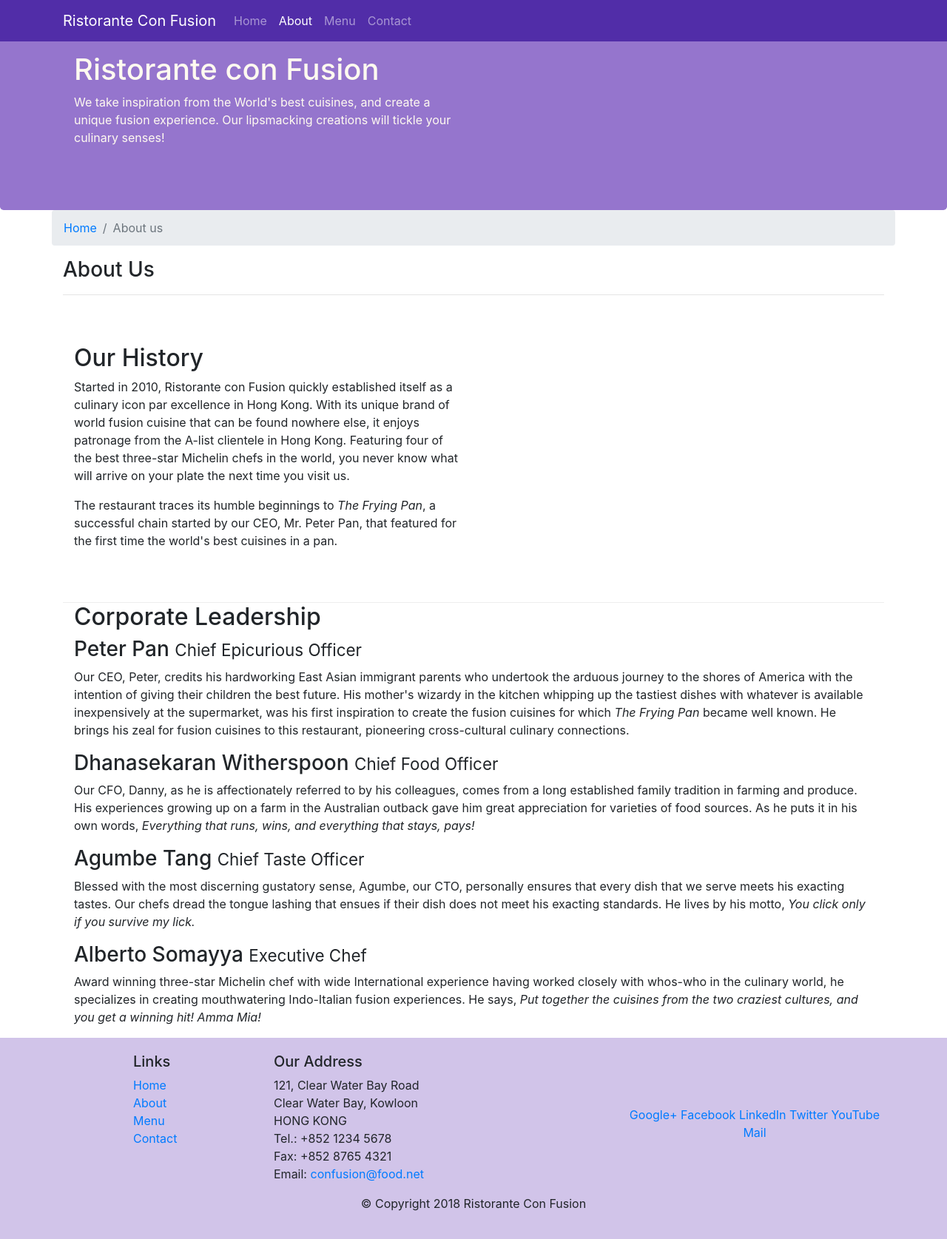
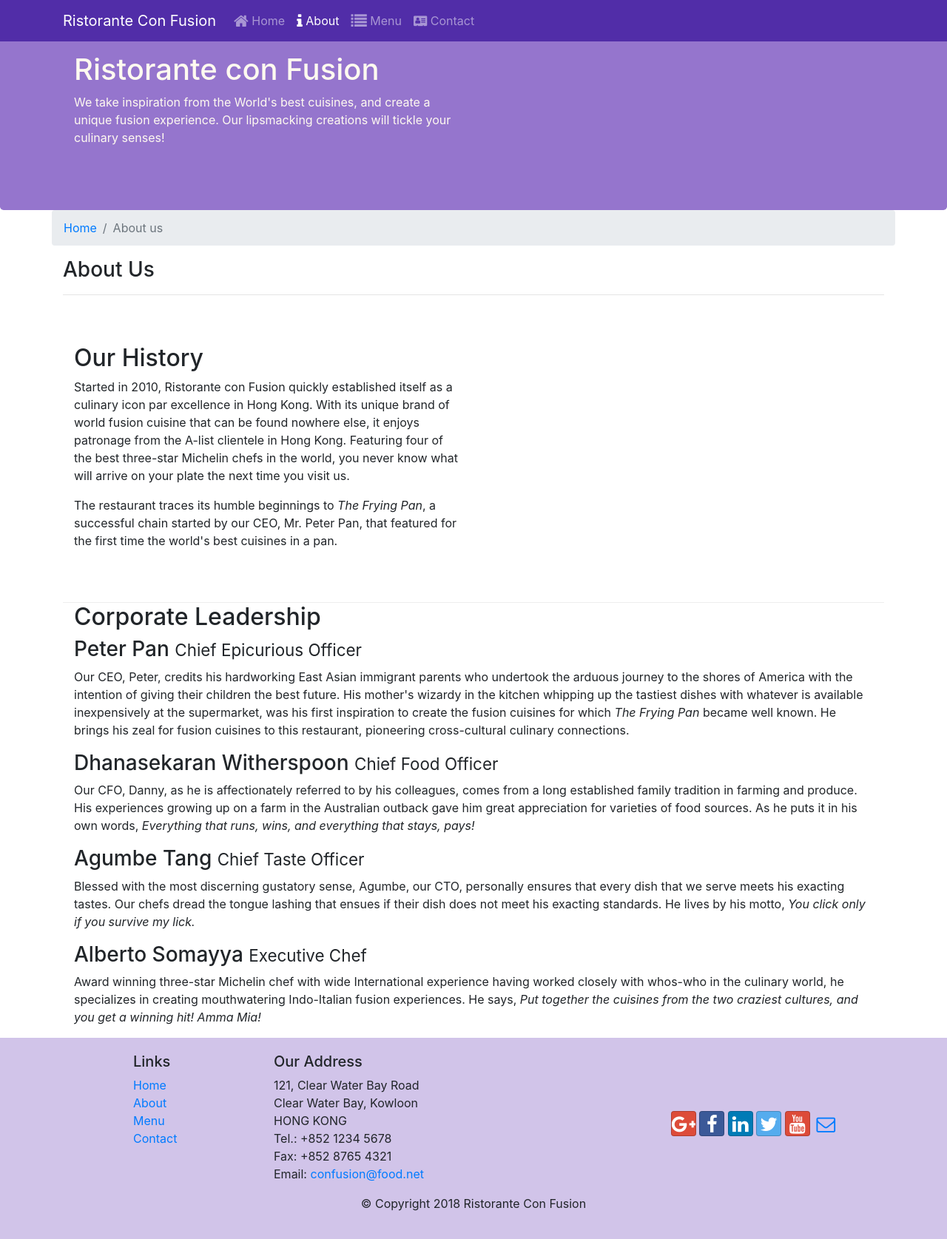
Before and after one commit to gaganmeet/coursera_conFusion, a website: page aboutus.html in a window 1280 px wide. Shown: the whole page at 74% size. Drawn offline with nearby package versions, Linux system fonts and the light colour scheme.

Commit message:
icons added

```diff
--- a/aboutus.html
+++ b/aboutus.html
@@ -9,6 +9,8 @@
 
     <!-- Bootstrap CSS -->
     <link rel="stylesheet" href="node_modules/bootstrap/dist/css/bootstrap.min.css">
+    <link rel="stylesheet" href="node_modules/font-awesome/css/font-awesome.min.css">
+    <link rel="stylesheet" href="node_modules/bootstrap-social/bootstrap-social.css">
     <link rel="stylesheet" href="css/styles.css">
     <title>Ristorante Con Fusion: About Us</title>
 
@@ -23,10 +25,10 @@
             <a class="navbar-brand" href="#">Ristorante Con Fusion</a>
             <div class="collapse navbar-collapse" id="Navbar">
             <ul class="navbar-nav mr-auto">
-            <li class="nav-item "><a class="nav-link" href="/index.html">Home</a></li>
-            <li class="nav-item active"><a class="nav-link" href="/aboutus.html">About</a></li>
-            <li class="nav-item"><a class="nav-link" href="#">Menu</a></li>
-            <li class="nav-item"><a class="nav-link" href="#">Contact</a></li>
+                <li class="nav-item "><a class="nav-link" href="/index.html"><span class="fa fa-home fa-lg"></span> Home</a></li>
+                <li class="nav-item active"><a class="nav-link" href="/aboutus.html"><span class="fa fa-info fa-lg"></span> About</a></li>
+                <li class="nav-item"><a class="nav-link" href="#"><span class="fa fa-list fa-lg"></span> Menu</a></li>
+                <li class="nav-item"><a class="nav-link" href="#"><span class="fa fa-address-card"></span> Contact</a></li>
             </ul>
         </div>
         </div>
@@ -108,13 +110,13 @@
 		           </address>
                 </div>
                 <div class="col-12 col-sm-4 align-self-center">
-                    <div class="text-center">
-                        <a href="http://google.com/+">Google+</a>
-                        <a href="http://www.facebook.com/profile.php?id=">Facebook</a>
-                        <a href="http://www.linkedin.com/in/">LinkedIn</a>
-                        <a href="http://twitter.com/">Twitter</a>
-                        <a href="http://youtube.com/">YouTube</a>
-                        <a href="mailto:">Mail</a>
+                    <div class="text-center ">
+                        <a class="btn btn-social-icon btn-google" href="http://google.com/+"><i class="fa fa-google-plus fa-lg"></i></a>
+                        <a class="btn btn-social-icon btn-facebook" href="http://www.facebook.com/profile.php?id="><i class="fa fa-facebook fa-lg"></i></a>
+                        <a class="btn btn-social-icon btn-linkedin" href="http://www.linkedin.com/in/"><i class="fa fa-linkedin fa-lg"></i></a>
+                        <a class="btn btn-social-icon btn-twitter" href="http://twitter.com/"><i class="fa fa-twitter fa-lg"></i></a>
+                        <a class="btn btn-social-icon btn-google" href="http://youtube.com/"><i class="fa fa-youtube fa-lg"></i></a>
+                        <a class="btn btn-social-icon" href="mailto:"><i class="fa fa-envelope-o fa-lg"></i></a>
                     </div>
                 </div>
            </div>
--- a/package.json
+++ b/package.json
@@ -11,10 +11,12 @@
   "author": "",
   "license": "ISC",
   "devDependencies": {
+    "font-awesome": "^4.7.0",
     "lite-server": "^2.3.0"
   },
   "dependencies": {
     "bootstrap": "^4.0.0",
+    "bootstrap-social": "^5.1.1",
     "jquery": "^3.3.1",
     "popper.js": "^1.12.9"
   }
```
Also changed, not shown: index.html (+15 -13 lines), 1 other file. Lines whose indentation alone changed are shown as unchanged.
